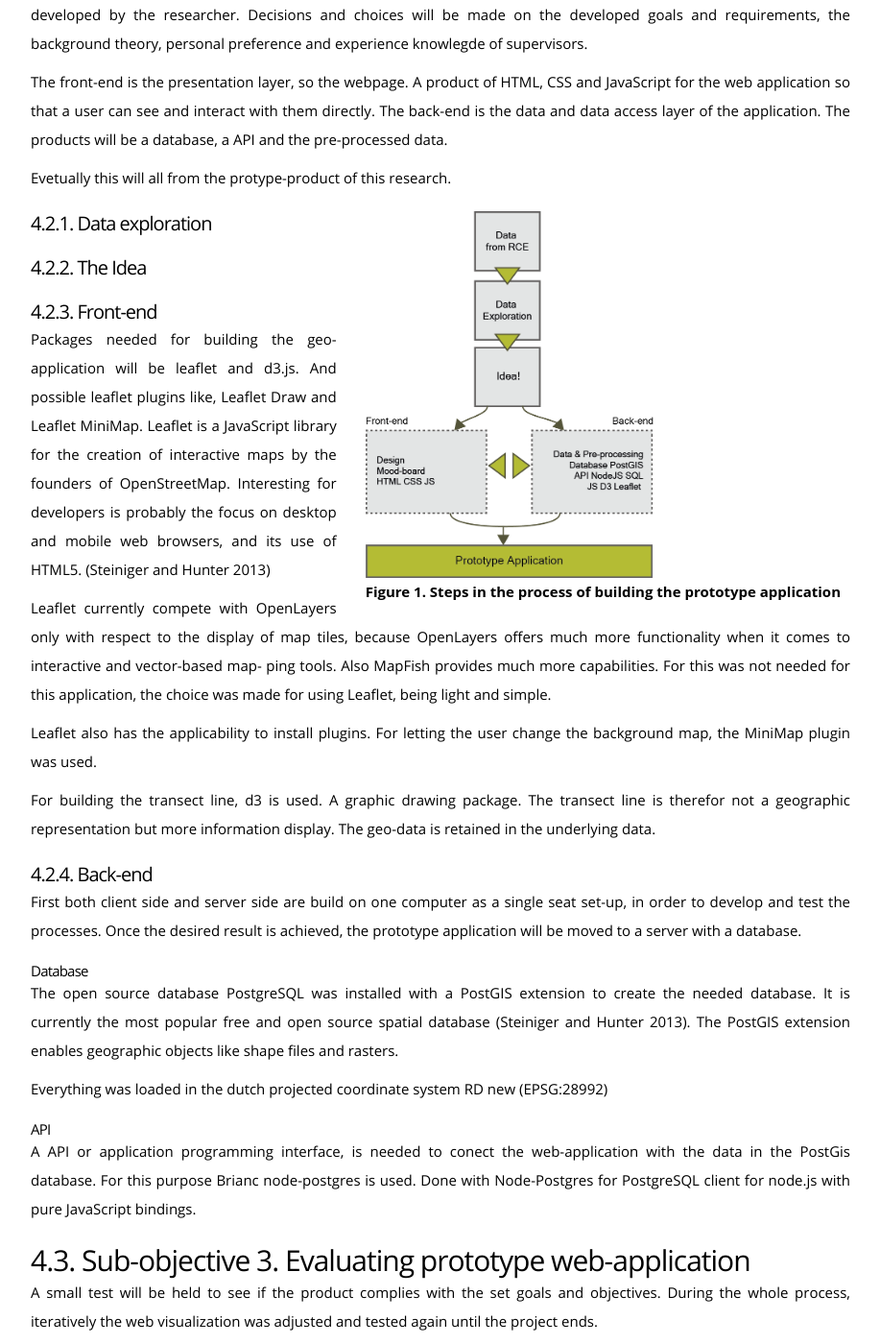
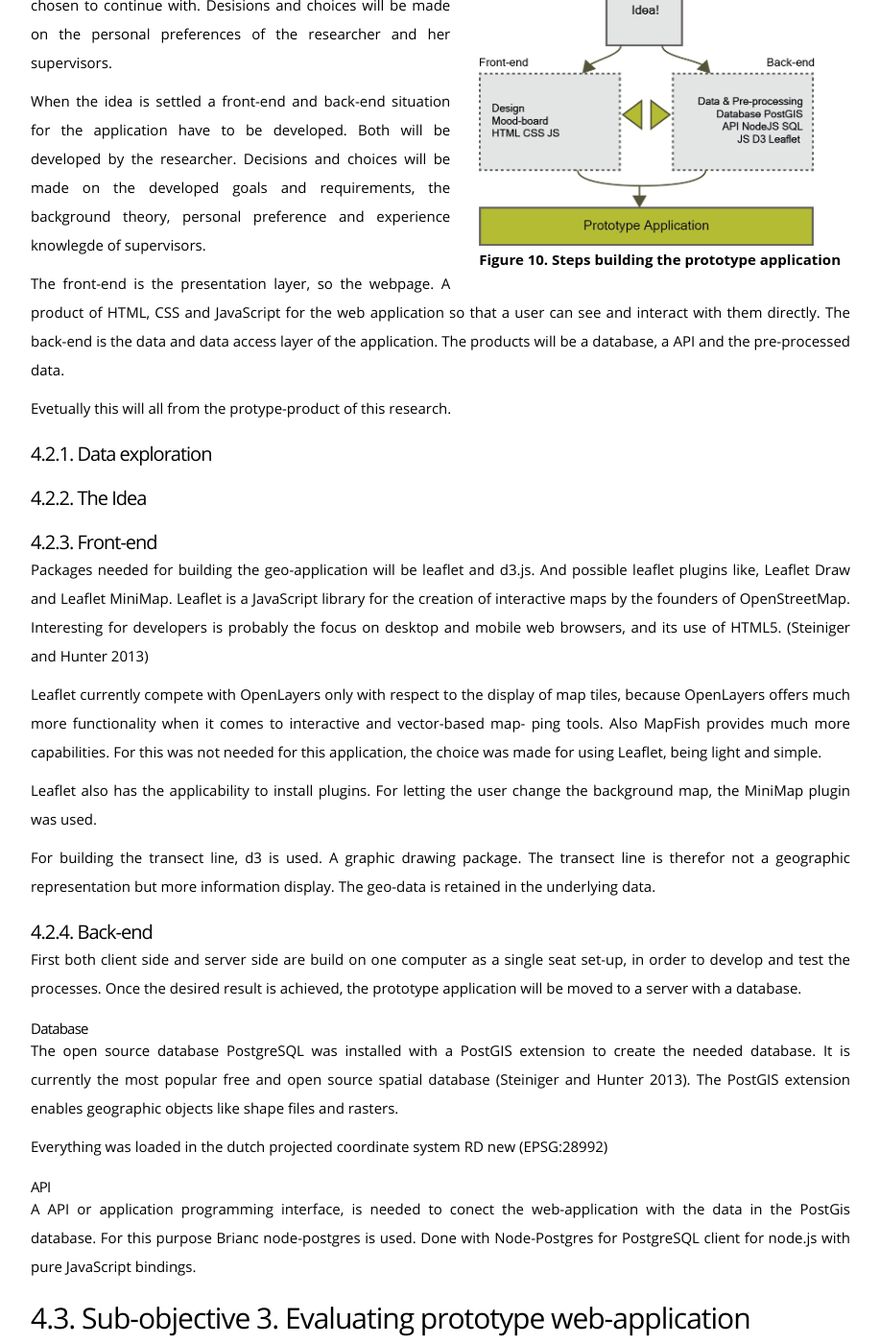
Before and after one commit to NieneB/InternshipReport, a Jekyll site: the page built from index.md, in a window 1280 px wide and 1400 px high, scrolled down 18177 px. Shown: the whole window at 96% size, without its empty margins (181-1098 px from the left). Built offline with Jekyll 4.4.1, drawn with Linux system fonts in a browser that asks for light colours; some web fonts are replaced.

Commit message:
figure count still not working...

```diff
--- a/css/style.css
+++ b/css/style.css
@@ -256,7 +256,7 @@
 –––––––––––––––––––––––––––––––––––––––––––––––––– */
 
 body {
-  counter-reset: chapters;
+  counter-reset: chapters figures;
 }
 
 h1 {
--- a/index.md
+++ b/index.md
@@ -490,6 +490,11 @@
 
 ## Sub-objective 2. Building the prototype web-application
 
+<figure class="text-wrap-right">
+	<img src="img/buildproto-01.png" width= "350px"/>
+	<figcaption> Steps building the prototype application </figcaption>
+</figure>
+
 In order to build a prototype the design requirements have to be translated to a design. <a> Figure $$ </a> shows the steps that will be taken in order to develop. First the data will be explored, to get an idea of the field-names. Also the literature provided with the field-names will be used to learn more about them.
 
 From this several ideas will be produced and the best will be chosen to continue with.  Desisions and choices will be made on the personal preferences of the researcher and her supervisors.
@@ -501,10 +506,7 @@
 
 Evetually this will all from the protype-product of this research.
 
-<figure class="text-wrap-right">
-	<img src="img/buildproto-01.png" width= "300px"/>
-	<figcaption> Steps in the process of building the prototype application </figcaption>
-</figure>
+
 
 ### Data exploration
 
```
